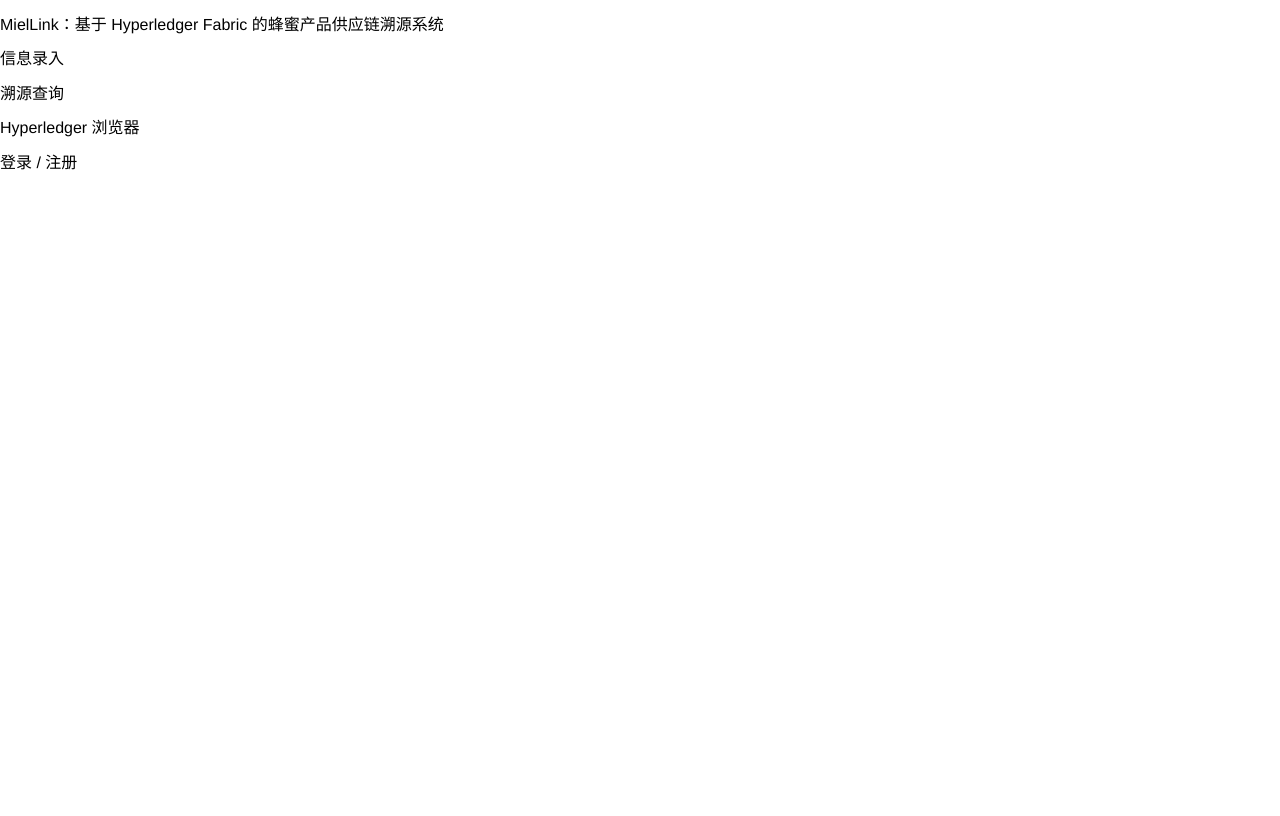
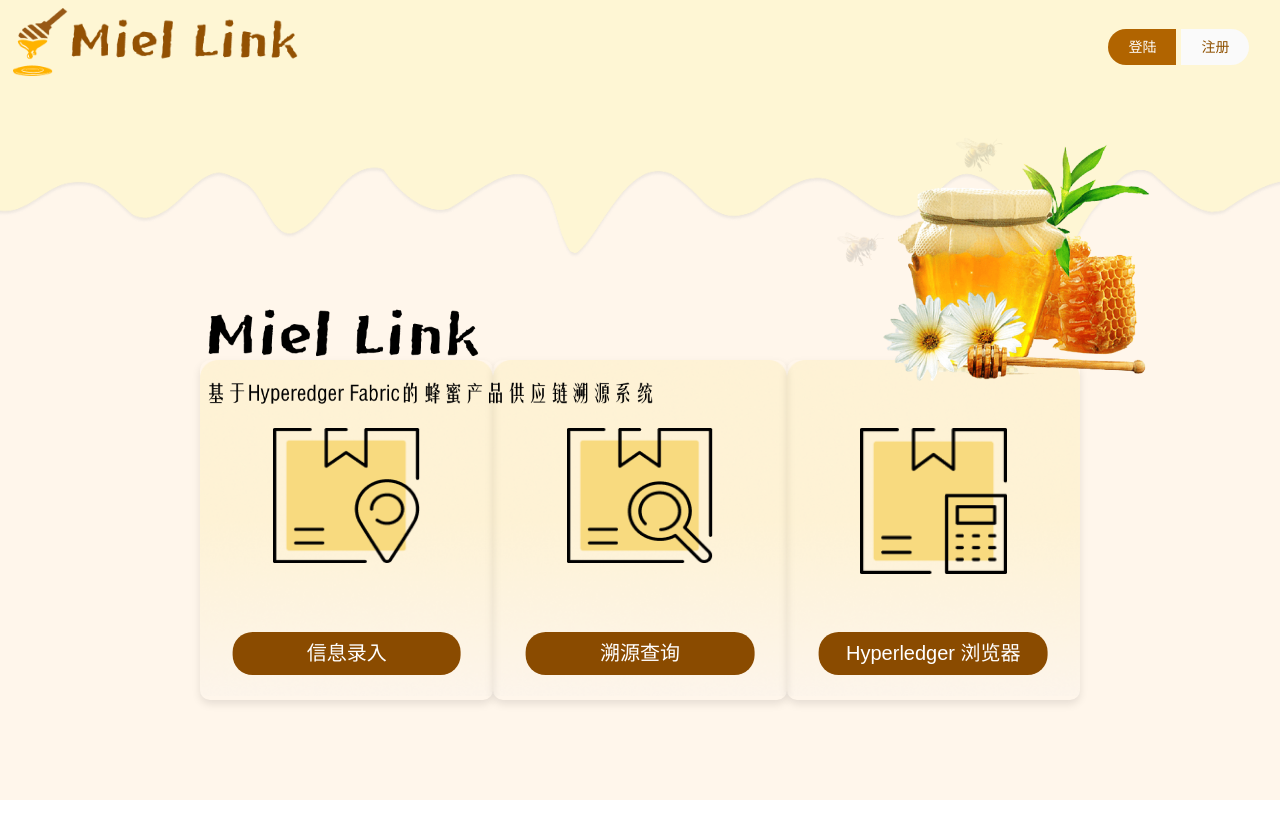
Before and after one commit to MinmusLin/Miel_Link, a Vue app in the folder application/frontend/: page /home in a window 1280 px wide. Built offline with nearby package versions, Linux system fonts and the light colour scheme.

Commit message:
Update index.vue

```diff
--- a/application/frontend/src/views/home/index.vue
+++ b/application/frontend/src/views/home/index.vue
@@ -1,11 +1,34 @@
 <!--suppress HtmlUnknownTag-->
 <template>
-  <div>
-    <p>MielLink：基于 Hyperledger Fabric 的蜂蜜产品供应链溯源系统</p>
-    <p @click="goToPage('/uplink')">信息录入</p>
-    <p @click="goToPage('/trace')">溯源查询</p>
-    <p @click="openExternalLink('http://43.156.142.179:8080')">Hyperledger 浏览器</p>
-    <p @click="goToPage('/login')">登录 / 注册</p>
+  <div class='page-container'>
+    <div class='background'>
+      <img src='/images/homeBackground.png' alt='Home background image'>
+      <img src='/images/logo.png' alt='Website logo'>
+      <img src='/images/title.png' alt='Page title'>
+      <img src='/images/honey.png' alt='Honey icon'>
+      <div class="login">
+        <button @click="goToPage('/login')" class='login-button'>登陆</button>
+        <button @click="goToPage('/login')" class='signup-button'>注册</button>
+      </div>
+    </div>
+
+    <div class='selection'>
+      <div @click="goToPage('/uplink')" class='selectionCard'>
+        <img src='/images/selectionContainer.png' alt='Data entry selection background'>
+        <img src='/images/selection1.png' alt='Data entry icon'>
+        <button class='selection-button'>信息录入</button>
+      </div>
+      <div @click="goToPage('/trace')" class="selectionCard">
+        <img src='/images/selectionContainer.png' alt='Trace query selection background'>
+        <img src='/images/selection2.png' alt='Trace query icon'>
+        <button class='selection-button'>溯源查询</button>
+      </div>
+      <div @click="openExternalLink('http://43.156.142.179:8080')" class='selectionCard'>
+        <img src='/images/selectionContainer.png' alt='Hyperledger browser selection background'>
+        <img src='/images/selection3.png' alt='Hyperledger browser icon'>
+        <button class='selection-button'>Hyperledger 浏览器</button>
+      </div>
+    </div>
   </div>
 </template>
 
@@ -23,4 +46,164 @@
 </script>
 
 <style scoped lang='scss'>
+.page-container {
+  display: flex;
+  flex-direction: column;
+  align-items: center;
+  width: 100%;
+  background: #FFF6EB;
+
+  .background {
+    position: relative;
+    width: 100%;
+    height: 100vh;
+
+    img:first-of-type {
+      position: absolute;
+      top: 0;
+      left: 0;
+      width: 100%;
+      height: auto;
+      object-fit: cover;
+      z-index: 1;
+    }
+
+    img:nth-of-type(2) {
+      position: absolute;
+      top: 1%;
+      left: 1%;
+      width: 25%;
+      height: auto;
+      z-index: 2;
+    }
+
+    img:nth-of-type(3) {
+      position: absolute;
+      top: 38%;
+      left: 16%;
+      width: 35%;
+      height: auto;
+      z-index: 3;
+    }
+
+    img:nth-of-type(4) {
+      position: absolute;
+      top: 17%;
+      right: 10%;
+      width: 25%;
+      height: auto;
+      z-index: 4;
+    }
+
+    .login {
+      position: absolute;
+      top: 3%;
+      right: 2%;
+      display: flex;
+      align-items: center;
+      gap: 5px;
+      padding: 5px;
+      z-index: 5;
+    }
+
+    .login-button,
+    .signup-button {
+      padding: 10px 20px;
+      font-size: 14px;
+      border: none;
+      cursor: pointer;
+    }
+
+    .login-button {
+      background-color: #B16400;
+      color: #FFF;
+      border-radius: 20px 0 0 20px;
+
+      &:hover {
+        background-color: #A35C00;
+      }
+
+      &:active {
+        background-color: #6F3C00;
+      }
+    }
+
+    .signup-button {
+      background-color: #FAFAFA;
+      color: #8F5100;
+      border-radius: 0 20px 20px 0;
+
+      &:hover {
+        background-color: #FFFFFF;
+      }
+
+      &:active {
+        background-color: #EDEDED;
+      }
+    }
+  }
+
+  .selection {
+    display: flex;
+    justify-content: space-between;
+    align-items: center;
+    width: 100%;
+    position: absolute;
+    bottom: 10%;
+    padding: 20px 200px;
+    background: #FFF6EB;
+    cursor: pointer;
+
+    .selectionCard {
+      position: relative;
+      width: 100%;
+      max-width: 300px;
+      margin: 0 auto;
+      text-align: center;
+      border-radius: 10px;
+      box-shadow: 0 4px 8px rgba(0, 0, 0, 0.1);
+      transition: box-shadow 0.3s ease, transform 0.3s ease;
+
+      &:hover {
+        box-shadow: 0 8px 16px rgba(0, 0, 0, 0.2);
+        transform: scale(1.05);
+      }
+
+      &:active {
+        box-shadow: inset 0 0 8px rgba(0, 0, 0, 0.3);
+        transform: scale(0.98);
+      }
+
+      img:first-of-type {
+        position: relative;
+        width: 100%;
+        height: auto;
+      }
+
+      img:last-of-type {
+        position: absolute;
+        top: 20%;
+        left: 25%;
+        width: 50%;
+        height: auto;
+        z-index: 2;
+      }
+
+      .selection-button {
+        cursor: pointer;
+        position: absolute;
+        top: 80%;
+        left: 50%;
+        transform: translateX(-50%);
+        width: 78%;
+        padding: 10px 20px;
+        font-size: 20px;
+        color: #FFF;
+        background-color: #8A4B00;
+        border: none;
+        border-radius: 20px;
+      }
+    }
+  }
+}
 </style>
```
